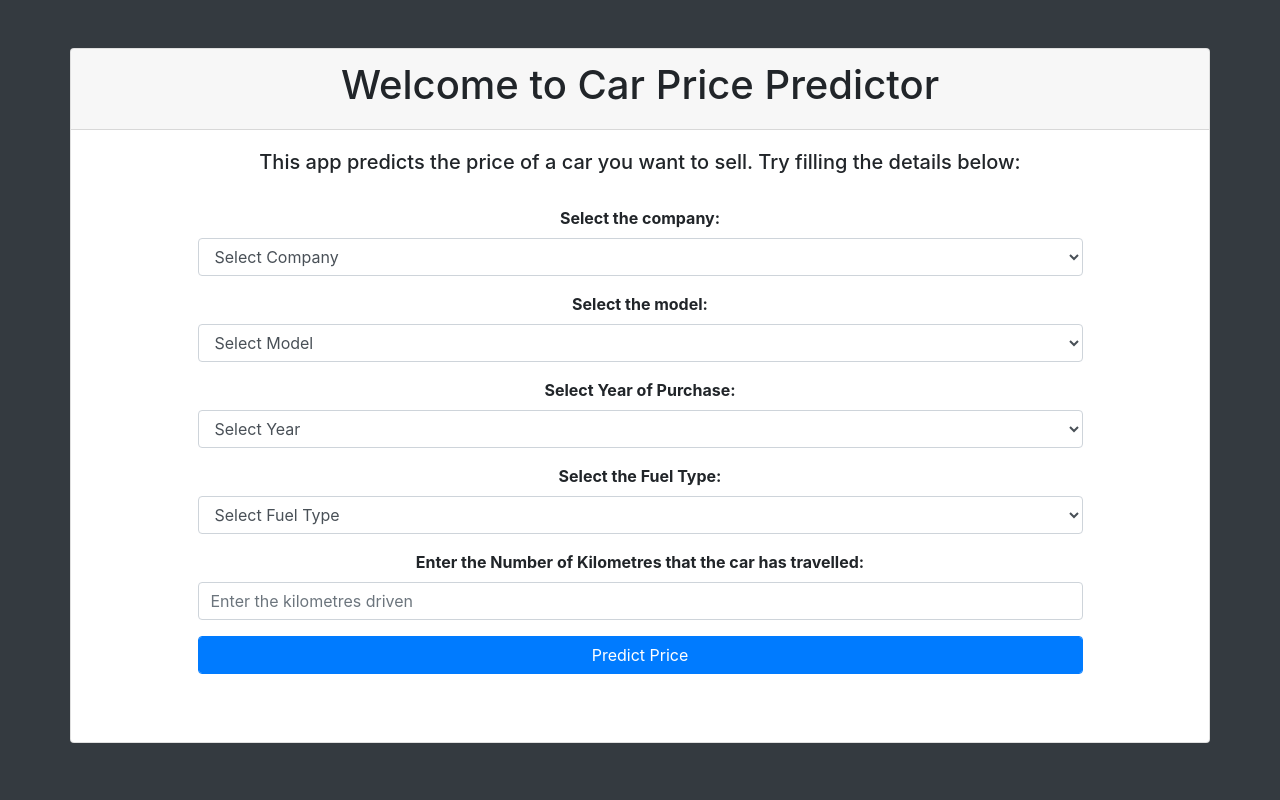
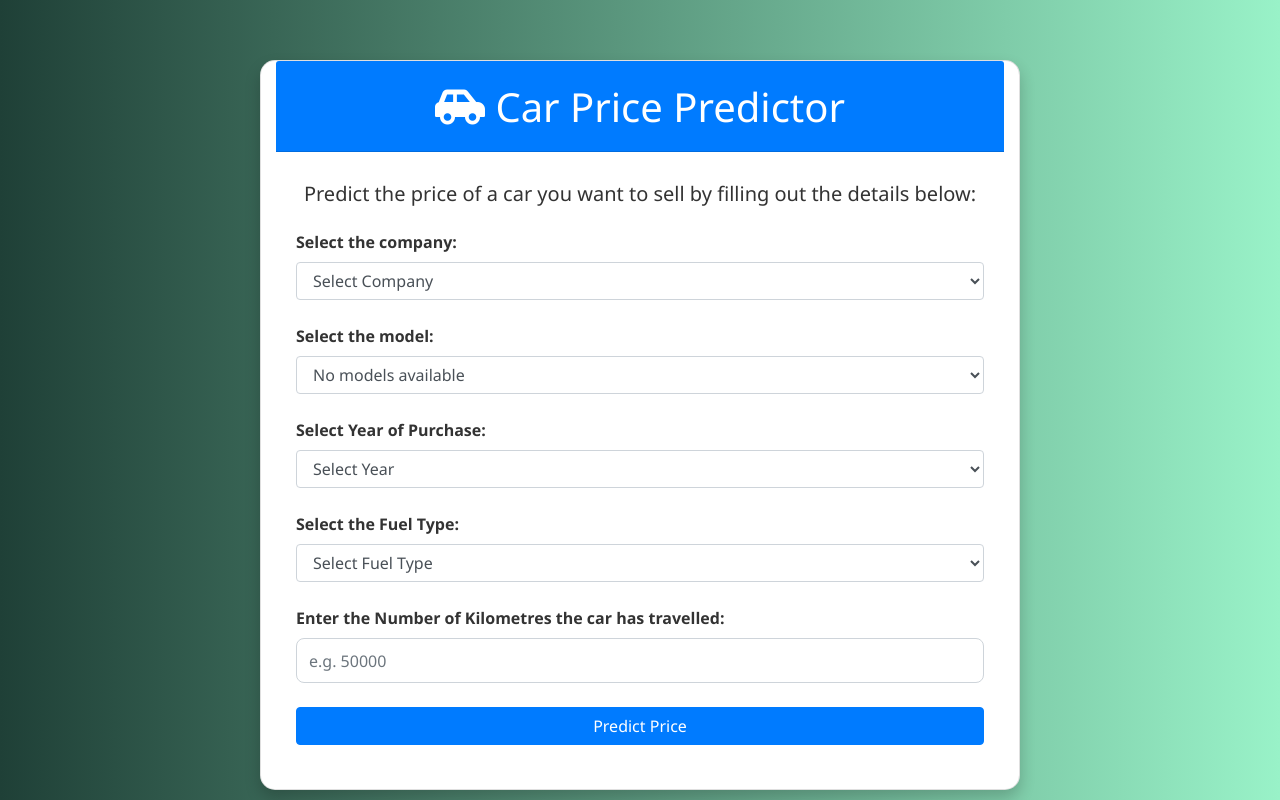
Before and after one commit to Zongheang/car-price-predictor, a Flask app: page / in a window 1280 px wide. Run offline with Flask 3, Linux system fonts and the light colour scheme; parts of the project's set-up code (start-up, migrations or seed data) failed here and were passed over; some libraries are stand-ins or nearby versions.

Commit message:
Update frontend

```diff
--- a/templates/index.html
+++ b/templates/index.html
@@ -5,148 +5,155 @@
     <meta charset="UTF-8">
     <title>Car Price Predictor</title>
     <link rel="stylesheet" href="static/css/style.css">
-    <link rel="stylesheet" type="text/css"
-        href="https://cdnjs.cloudflare.com/ajax/libs/font-awesome/5.11.2/css/all.css">
+    <link rel="stylesheet" href="https://cdnjs.cloudflare.com/ajax/libs/font-awesome/5.11.2/css/all.css">
+    <link rel="stylesheet" href="https://stackpath.bootstrapcdn.com/bootstrap/4.5.0/css/bootstrap.min.css">
     <script src="https://ajax.googleapis.com/ajax/libs/jquery/3.4.1/jquery.min.js"></script>
-    <script src="https://cdn.jsdelivr.net/npm/popper.js@1.16.0/dist/umd/popper.min.js"
-        integrity="sha384-Q6E9RHvbIyZFJoft+2mJbHaEWldlvI9IOYy5n3zV9zzTtmI3UksdQRVvoxMfooAo"
-        crossorigin="anonymous"></script>
+    <script src="https://cdn.jsdelivr.net/npm/@tensorflow/tfjs@2.0.0/dist/tf.min.js"></script>
+    <style>
+        body {
+            background: linear-gradient(to right, #1f4037, #99f2c8);
+            font-family: 'Segoe UI', Tahoma, Geneva, Verdana, sans-serif;
+            color: #333;
+        }
 
-    <!-- Bootstrap CSS -->
-    <link rel="stylesheet" href="https://stackpath.bootstrapcdn.com/bootstrap/4.5.0/css/bootstrap.min.css"
-        integrity="sha384-9aIt2nRpC12Uk9gS9baDl411NQApFmC26EwAOH8WgZl5MYYxFfc+NcPb1dKGj7Sk" crossorigin="anonymous">
-    <script src="https://cdn.jsdelivr.net/npm/@tensorflow/tfjs@2.0.0/dist/tf.min.js"></script>
+        .card {
+            margin-top: 60px;
+            box-shadow: 0 8px 16px rgba(0, 0, 0, 0.2);
+            border-radius: 15px;
+        }
 
+        .card-header {
+            background-color: #007bff;
+            color: white;
+            border-radius: 15px 15px 0 0;
+        }
+
+        label {
+            font-weight: 600;
+        }
+
+        select, input[type="number"] {
+            height: 45px;
+            border-radius: 8px;
+        }
+
+        button {
+            border-radius: 8px;
+            font-weight: 600;
+            font-size: 16px;
+        }
+
+        h1, h5 {
+            margin-top: 10px;
+        }
+
+        #prediction {
+            font-size: 20px;
+            font-weight: bold;
+            color: #28a745;
+        }
+
+        .form-group {
+            margin-bottom: 1.5rem;
+        }
+    </style>
 </head>
 
-<body class="bg-dark">
-
+<body>
     <div class="container">
-        <div class="row">
-            <div class="card mt-5" style="width: 100%; height: 100%">
-                <div class="card-header" style="text-align: center">
-                    <h1>Welcome to Car Price Predictor</h1>
+        <div class="row justify-content-center">
+            <div class="card col-lg-8">
+                <div class="card-header text-center">
+                    <h1><i class="fas fa-car-side"></i> Car Price Predictor</h1>
                 </div>
                 <div class="card-body">
-                    <div class="col-12" style="text-align: center">
-                        <h5>This app predicts the price of a car you want to sell. Try filling the details below:</h5>
-                    </div>
-                    <br>
-                    <form id="predictionForm" method="post" accept-charset="utf-8" name="Modelform" onsubmit="return send_data(event)">
-                        <div class="col-md-10 form-group mx-auto" style="text-align: center">
-                            <label><b>Select the company:</b> </label><br>
+                    <h5 class="text-center mb-4">Predict the price of a car you want to sell by filling out the details below:</h5>
+
+                    <form id="predictionForm" method="post" name="Modelform" onsubmit="return send_data(event)">
+                        <div class="form-group">
+                            <label>Select the company:</label>
                             <select class="form-control" id="company" name="company" required onchange="load_car_models()">
                                 {% for company in companies %}
                                 <option value="{{ company }}">{{ company }}</option>
                                 {% endfor %}
                             </select>
                         </div>
-                        <div class="col-md-10 form-group mx-auto" style="text-align: center">
-                            <label><b>Select the model:</b> </label><br>
+
+                        <div class="form-group">
+                            <label>Select the model:</label>
                             <select class="form-control" id="car_models" name="car_models" required>
                                 {% for model in car_models %}
                                 <option value="{{ model }}">{{ model }}</option>
                                 {% endfor %}
                             </select>
                         </div>
-                        <div class="col-md-10 form-group mx-auto" style="text-align: center">
-                            <label><b>Select Year of Purchase:</b> </label><br>
+
+                        <div class="form-group">
+                            <label>Select Year of Purchase:</label>
                             <select class="form-control" id="year" name="year" required>
                                 {% for year in years %}
                                 <option value="{{ year }}">{{ year }}</option>
                                 {% endfor %}
                             </select>
                         </div>
-                        <div class="col-md-10 form-group mx-auto" style="text-align: center">
-                            <label><b>Select the Fuel Type:</b> </label><br>
+
+                        <div class="form-group">
+                            <label>Select the Fuel Type:</label>
                             <select class="form-control" id="fuel_type" name="fuel_type" required>
                                 {% for fuel in fuel_types %}
                                 <option value="{{ fuel }}">{{ fuel }}</option>
                                 {% endfor %}
                             </select>
                         </div>
-                        <div class="col-md-10 form-group mx-auto" style="text-align: center">
-                            <label><b>Enter the Number of Kilometres that the car has travelled:</b> </label><br>
-                            <input type="number" min="0" class="form-control" id="kilo_driven" name="kilo_driven"
-                                placeholder="Enter the kilometres driven " required>
+
+                        <div class="form-group">
+                            <label>Enter the Number of Kilometres the car has travelled:</label>
+                            <input type="number" min="0" class="form-control" id="kilo_driven" name="kilo_driven" placeholder="e.g. 50000" required>
                         </div>
-                        <div class="col-md-10 form-group mx-auto" style="text-align: center">
-                            <button type="submit" class="btn btn-primary form-control">Predict Price</button>
-                        </div>
+
+                        <button type="submit" class="btn btn-primary btn-block">Predict Price</button>
                     </form>
-                    <br>
-                    <div class="row">
-                        <div class="col-12" style="text-align: center">
-                            <h4><span id="prediction"></span></h4>
-                        </div>
+
+                    <div class="text-center mt-4">
+                        <h4><span id="prediction"></span></h4>
                     </div>
                 </div>
             </div>
         </div>
     </div>
 
+    <!-- JavaScript -->
     <script>
-        // We'll store the car models per company as a dictionary from server side, passed in a JS variable
-        // So you need to prepare this in your Flask context and pass as JSON (see Flask code below)
         var carModelsByCompany = {{ car_models_by_company | tojson | safe }};
 
         function load_car_models() {
-            var companySelect = document.getElementById("company");
+            var company = document.getElementById("company").value;
             var carModelSelect = document.getElementById("car_models");
-
-            var selectedCompany = companySelect.value;
-
-            // Clear previous models
             carModelSelect.innerHTML = "";
 
-            if (selectedCompany === "Select Company") {
-                // Add default option
-                var option = document.createElement("option");
-                option.value = "";
-                option.innerHTML = "Select Model";
-                carModelSelect.appendChild(option);
+            var models = carModelsByCompany[company] || [];
+
+            if (models.length === 0) {
+                var opt = document.createElement("option");
+                opt.innerHTML = "No models available";
+                carModelSelect.appendChild(opt);
                 return;
             }
 
-            var models = carModelsByCompany[selectedCompany] || [];
-
-            if (models.length === 0) {
-                var option = document.createElement("option");
-                option.value = "";
-                option.innerHTML = "No models available";
-                carModelSelect.appendChild(option);
-                return;
-            }
-
-            // Populate models
             models.forEach(function (model) {
-                var option = document.createElement("option");
-                option.value = model;
-                option.innerHTML = model;
-                carModelSelect.appendChild(option);
+                var opt = document.createElement("option");
+                opt.value = model;
+                opt.innerHTML = model;
+                carModelSelect.appendChild(opt);
             });
         }
 
-        // Handle form submit via AJAX
         function send_data(event) {
             event.preventDefault();
-
             var form = document.getElementById('predictionForm');
             var formData = new FormData(form);
 
-            // Simple client side validation for Select Company etc.
-            if (
-                formData.get('company') === "Select Company" ||
-                formData.get('car_models') === "" ||
-                formData.get('year') === "Select Year" ||
-                formData.get('fuel_type') === "Select Fuel Type" ||
-                formData.get('kilo_driven') === ""
-            ) {
-                alert("Please fill all the fields correctly.");
-                return false;
-            }
-
-            document.getElementById('prediction').innerHTML = "Wait! Predicting Price.....";
+            document.getElementById('prediction').innerHTML = "Please wait... Predicting...";
 
             fetch('/predict', {
                 method: 'POST',
@@ -159,31 +166,23 @@
                     return response.text();
                 })
                 .then(data => {
-                    document.getElementById('prediction').innerHTML = "Prediction: " + data;
+                    document.getElementById('prediction').innerHTML = "Predicted Price: " + data;
                 })
                 .catch(error => {
                     document.getElementById('prediction').innerHTML = "Error: " + error.message;
                 });
 
-            return false; // Prevent default form submission
+            return false;
         }
 
-        // Load models initially for the first selected company on page load
         document.addEventListener("DOMContentLoaded", function () {
             load_car_models();
         });
     </script>
 
-    <!-- jQuery first, then Popper.js, then Bootstrap JS -->
-    <script src="https://code.jquery.com/jquery-3.5.1.slim.min.js"
-        integrity="sha384-DfXdz2htPH0lsSSs5nCTpuj/zy4C+OGpamoFVy38MVBnE+IbbVYUew+OrCXaRkfj"
-        crossorigin="anonymous"></script>
-    <script src="https://cdn.jsdelivr.net/npm/popper.js@1.16.0/dist/umd/popper.min.js"
-        integrity="sha384-Q6E9RHvbIyZFJoft+2mJbHaEWldlvI9IOYy5n3zV9zzTtmI3UksdQRVvoxMfooAo"
-        crossorigin="anonymous"></script>
-    <script src="https://stackpath.bootstrapcdn.com/bootstrap/4.5.0/js/bootstrap.min.js"
-        integrity="sha384-OgVRvuATP1z7JjHLkuOU7Xw704+h835Lr+6QL9UvYjZE3Ipu6Tp75j7Bh/kR0JKI"
-        crossorigin="anonymous"></script>
+    <!-- Bootstrap JS -->
+    <script src="https://cdn.jsdelivr.net/npm/popper.js@1.16.0/dist/umd/popper.min.js"></script>
+    <script src="https://stackpath.bootstrapcdn.com/bootstrap/4.5.0/js/bootstrap.min.js"></script>
 </body>
 
 </html>
```
